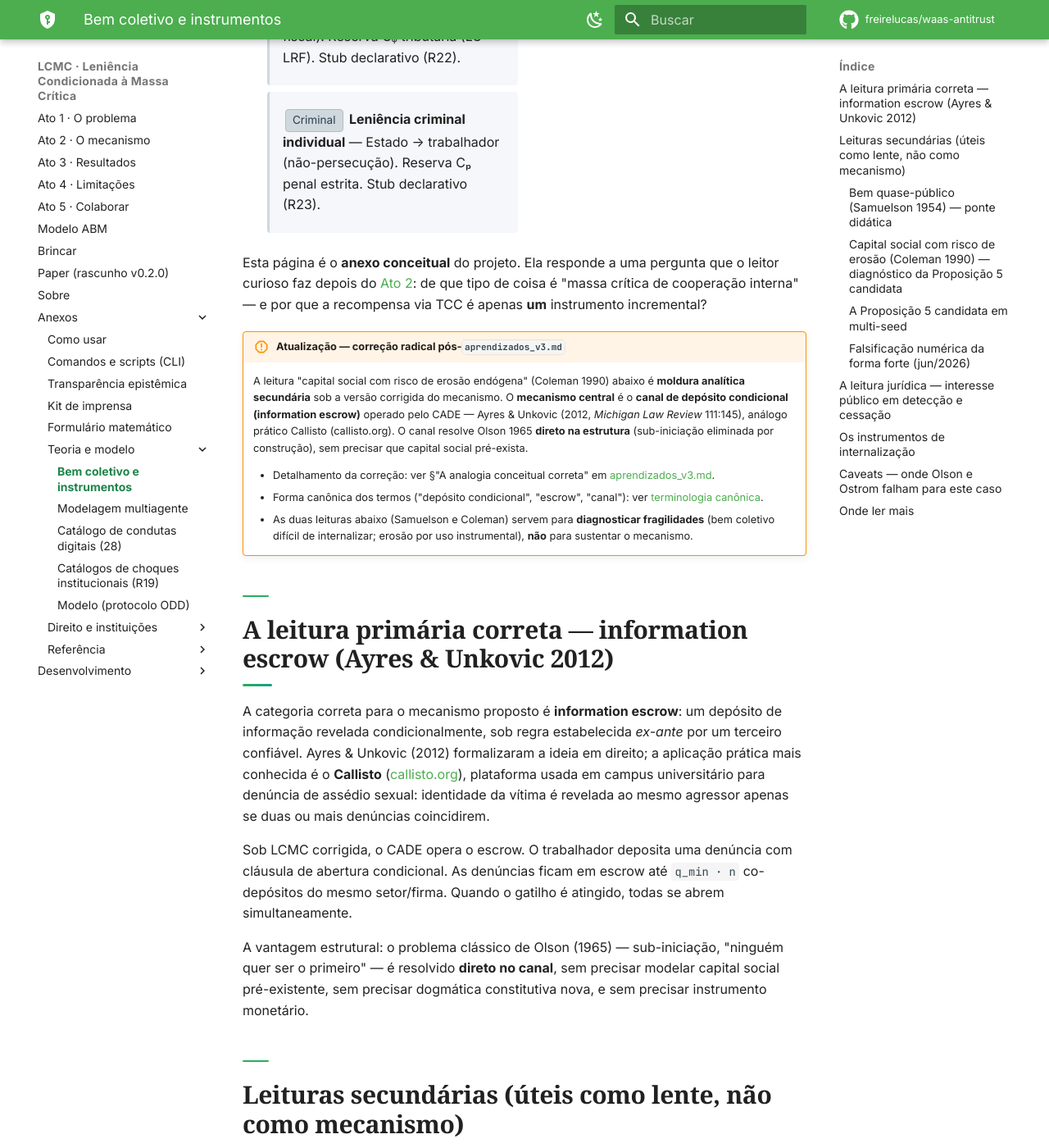
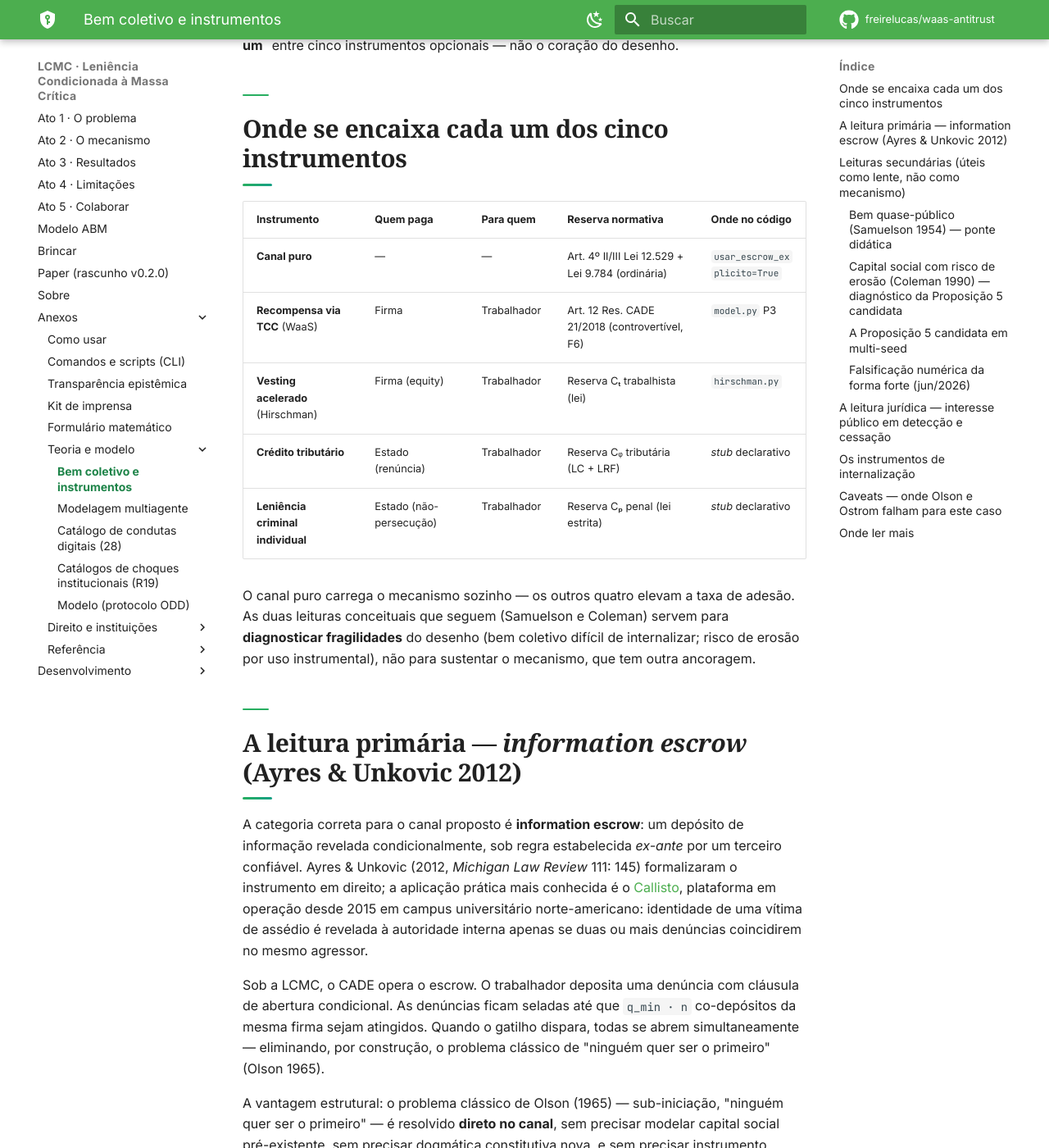
Before and after one commit to freirelucas/waas-antitrust, an MkDocs documentation site: the page built from docs/bem_publico.md, in a window 1280 px wide and 1400 px high, scrolled down 688 px. Shown: the whole window at 82% size. Built offline with MkDocs 1.6.1 and Material for MkDocs 9.7.7, drawn with Linux system fonts in a browser that asks for light colours; comment, search, counter and statistics services are not loaded; some of the changed text lies outside the part shown.

Commit message:
docs(editorial): bem_publico e limitacoes — abertura sóbria, sem jargão interno
Aplica a mesma crítica editorial que reescreveu modelo_abm.md §1, agora
em duas páginas de leitura primária.

**docs/bem_publico.md** — abertura
- Removido: grid de 4 "chips" coloridos (<span class=chip-instrumento>)
  jogados no topo sem contexto, que pareciam pílulas de marketing
  para os 4 instrumentos.
- Removido: bloco "!!! warning" referenciando "correção radical
  pós-aprendizados_v3.md" — devlog interno disfarçado de alerta.
- Removido: "Esta página é o anexo conceitual do projeto" (categoria
  editorial interna), "o leitor curioso" (voz adjetivada do leitor).
- Adicionado: deck sóbrio definindo o objeto da página (bem coletivo +
  capital social + instrumentos), tabela limpa dos 5 instrumentos
  ("Quem paga · Para quem · Reserva normativa · Onde no código")
  que substitui a chips-grid promocional.
- Reescrita a seção "information escrow" sem o headers de versão
  ("sob LCMC corrigida" → "Sob a LCMC"); citação de Ayres & Unkovic
  agora em formato acadêmico no corpo ("Michigan Law Review 111: 145")
  em vez de prosa.

**docs/limitacoes.md** — abertura
- Removido: sub-tese "O reframe não resolve fragilidades" — "reframe"
  é jargão design-thinking e refere a versões internas.
- Removido: "O Ato 3 fechou com evidência direcional..." como
  abertura — sequência teatral entre atos; agora vira link discreto
  na lede.
- Removido: "oito revisores externos — convocados na Crítica x10"
  — referência a documento histórico marca a abertura como log de
  processo.
- Removido: códigos internos no corpo da §i e §ii (F6, R07,
  "Hirschman exit-with-equity") — substituídos por descrição
  explícita do mecanismo afetado.
- Adicionado: deck + byline + lede no padrão editorial agora
  estabelecido (modelo_abm, mecanismo, internacional).
- §i e §ii ganharam sub-headers de H3 para legibilidade (eram
  parágrafos prefixados com "(i)" e "(ii)" em negrito).

mkdocs --strict limpa.

```diff
--- a/docs/bem_publico.md
+++ b/docs/bem_publico.md
@@ -1,55 +1,26 @@
 # Bem coletivo, capital social, instrumentos de internalização
 
-<div class="grid-instrumentos" markdown>
+<p class="deck">Por que a cooperação interna que a LCMC mobiliza é tecnicamente um bem coletivo, em que medida o capital social organizacional (Coleman 1990) é precondição necessária para o canal funcionar, e como cada um dos cinco instrumentos opcionais — canal puro, recompensa via TCC (WaaS), vesting acelerado, crédito tributário, leniência criminal individual — internaliza esse bem por uma via diferente.</p>
 
-- <span class="chip-instrumento waas">WaaS</span> **Recompensa via TCC** — firma → trabalhador, sob Art. 12 da Res. 21/2018. Reserva ordinária. Implementado em `model.py` P3.
+Esta página é o pano de fundo conceitual da LCMC. Responde a uma pergunta que aparece naturalmente depois do [Ato 2 (mecanismo)](mecanismo.md): que tipo de coisa é a "massa crítica de cooperação interna" sobre a qual o canal opera, e por que a recompensa via TCC é apenas **um** entre cinco instrumentos opcionais — não o coração do desenho.
 
-- <span class="chip-instrumento">Hirschman</span> **Vesting acelerado** — firma (via equity) → trabalhador. Reserva Cₜ trabalhista. Implementado em `hirschman.py`.
+## Onde se encaixa cada um dos cinco instrumentos
 
-- <span class="chip-instrumento">Tributário</span> **Crédito tributário** — Estado → trabalhador (renúncia fiscal). Reserva Cᵩ tributária (LC + LRF). Stub declarativo (R22).
+| Instrumento | Quem paga | Para quem | Reserva normativa | Onde no código |
+|---|---|---|---|---|
+| **Canal puro** | — | — | Art. 4º II/III Lei 12.529 + Lei 9.784 (ordinária) | `usar_escrow_explicito=True` |
+| **Recompensa via TCC** (WaaS) | Firma | Trabalhador | Art. 12 Res. CADE 21/2018 (controvertível, F6) | `model.py` P3 |
+| **Vesting acelerado** (Hirschman) | Firma (equity) | Trabalhador | Reserva Cₜ trabalhista (lei) | `hirschman.py` |
+| **Crédito tributário** | Estado (renúncia) | Trabalhador | Reserva Cᵩ tributária (LC + LRF) | *stub* declarativo |
+| **Leniência criminal individual** | Estado (não-persecução) | Trabalhador | Reserva Cₚ penal (lei estrita) | *stub* declarativo |
 
-- <span class="chip-instrumento">Criminal</span> **Leniência criminal individual** — Estado → trabalhador (não-persecução). Reserva Cₚ penal estrita. Stub declarativo (R23).
+O canal puro carrega o mecanismo sozinho — os outros quatro elevam a taxa de adesão. As duas leituras conceituais que seguem (Samuelson e Coleman) servem para **diagnosticar fragilidades** do desenho (bem coletivo difícil de internalizar; risco de erosão por uso instrumental), não para sustentar o mecanismo, que tem outra ancoragem.
 
-</div>
+## A leitura primária — *information escrow* (Ayres & Unkovic 2012)
 
-Esta página é o **anexo conceitual** do projeto. Ela responde a uma
-pergunta que o leitor curioso faz depois do [Ato 2](mecanismo.md): de
-que tipo de coisa é "massa crítica de cooperação interna" — e por que
-a recompensa via TCC é apenas **um** instrumento incremental?
+A categoria correta para o canal proposto é **information escrow**: um depósito de informação revelada condicionalmente, sob regra estabelecida *ex-ante* por um terceiro confiável. Ayres & Unkovic (2012, *Michigan Law Review* 111: 145) formalizaram o instrumento em direito; a aplicação prática mais conhecida é o [Callisto](https://www.callisto.org), plataforma em operação desde 2015 em campus universitário norte-americano: identidade de uma vítima de assédio é revelada à autoridade interna apenas se duas ou mais denúncias coincidirem no mesmo agressor.
 
-!!! warning "Atualização — correção radical pós-`aprendizados_v3.md`"
-
-    A leitura "capital social com risco de erosão endógena" (Coleman 1990)
-    abaixo é **moldura analítica secundária** sob a versão corrigida do
-    mecanismo. O **mecanismo central** é o **canal de depósito condicional
-    (information escrow)** operado pelo CADE — Ayres & Unkovic (2012,
-    *Michigan Law Review* 111:145), análogo prático Callisto (callisto.org).
-    O canal resolve Olson 1965 **direto na estrutura** (sub-iniciação
-    eliminada por construção), sem precisar que capital social pré-exista.
-
-    - Detalhamento da correção: ver §"A analogia conceitual correta" em
-      [aprendizados_v3.md](aprendizados_v3.md).
-    - Forma canônica dos termos ("depósito condicional", "escrow",
-      "canal"): ver [terminologia canônica](TERMINOLOGIA.md).
-    - As duas leituras abaixo (Samuelson e Coleman) servem para
-      **diagnosticar fragilidades** (bem coletivo difícil de
-      internalizar; erosão por uso instrumental), **não** para sustentar
-      o mecanismo.
-
-## A leitura primária correta — information escrow (Ayres & Unkovic 2012)
-
-A categoria correta para o mecanismo proposto é **information escrow**: um
-depósito de informação revelada condicionalmente, sob regra estabelecida
-*ex-ante* por um terceiro confiável. Ayres & Unkovic (2012) formalizaram a
-ideia em direito; a aplicação prática mais conhecida é o **Callisto**
-([callisto.org](https://www.callisto.org)), plataforma usada em campus
-universitário para denúncia de assédio sexual: identidade da vítima é
-revelada ao mesmo agressor apenas se duas ou mais denúncias coincidirem.
-
-Sob LCMC corrigida, o CADE opera o escrow. O trabalhador deposita uma
-denúncia com cláusula de abertura condicional. As denúncias ficam em
-escrow até `q_min · n` co-depósitos do mesmo setor/firma. Quando o gatilho
-é atingido, todas se abrem simultaneamente.
+Sob a LCMC, o CADE opera o escrow. O trabalhador deposita uma denúncia com cláusula de abertura condicional. As denúncias ficam seladas até que `q_min · n` co-depósitos da mesma firma sejam atingidos. Quando o gatilho dispara, todas se abrem simultaneamente — eliminando, por construção, o problema clássico de "ninguém quer ser o primeiro" (Olson 1965).
 
 A vantagem estrutural: o problema clássico de Olson (1965) — sub-iniciação,
 "ninguém quer ser o primeiro" — é resolvido **direto no canal**, sem
```
Also changed, not shown: docs/limitacoes.md (+9 -9 lines).
